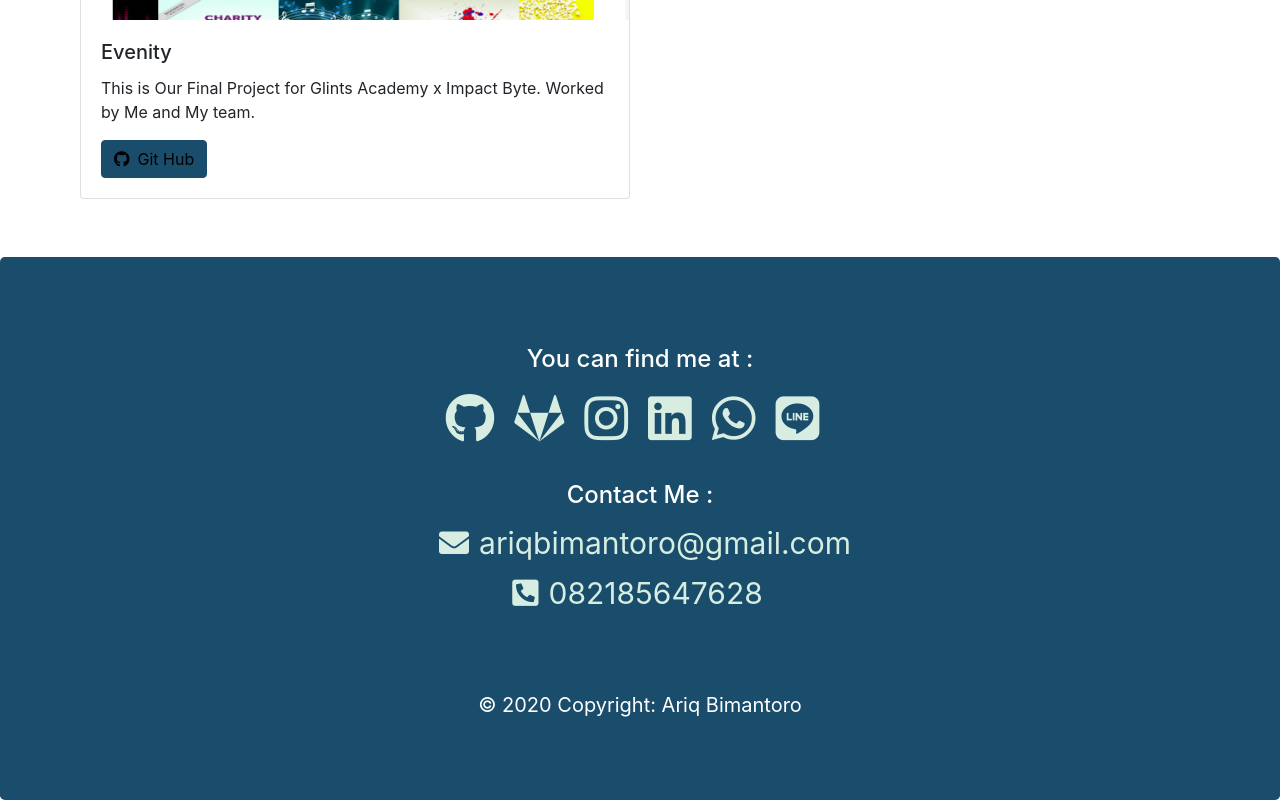
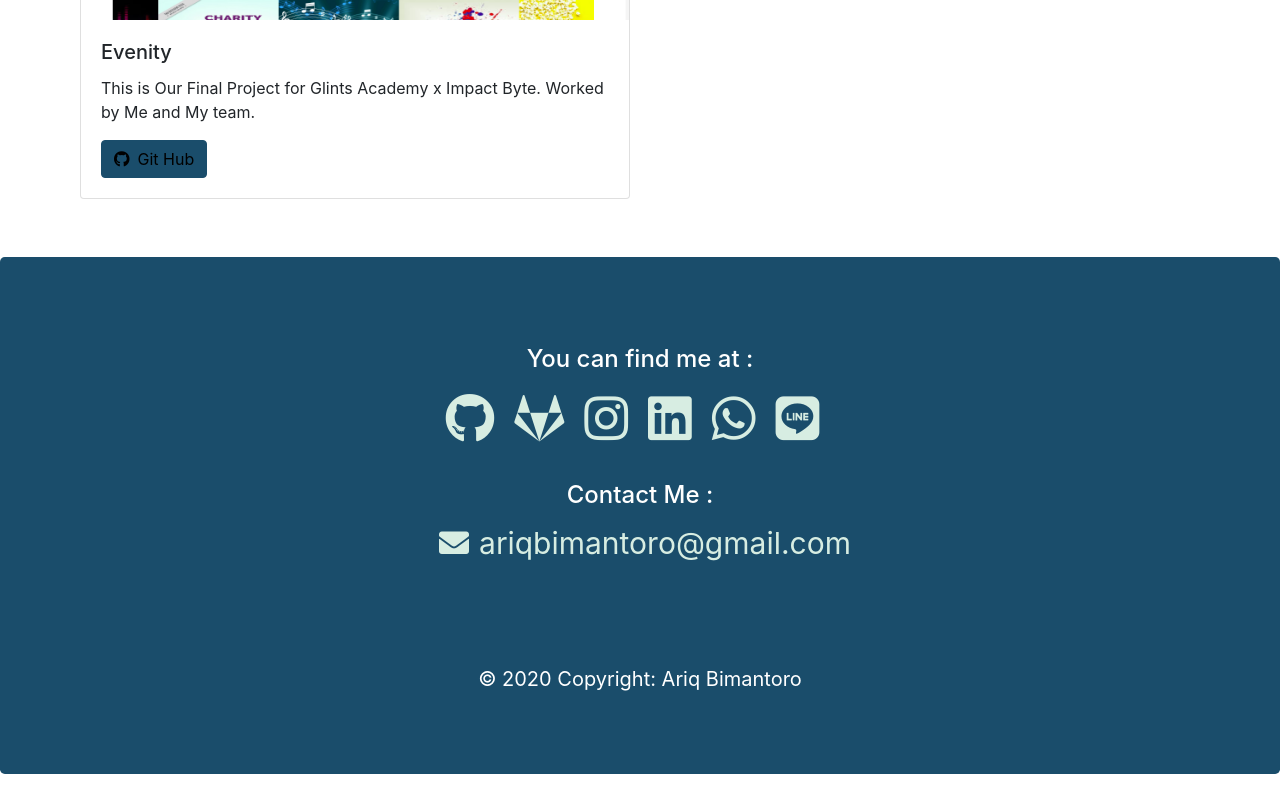
Before and after one commit to arb712/Portfolio-web, a React (Create React App) app: page / in a window 1280 px wide. Shown: the part 3058-3858 px from the top of the page. After the commit the page ends 3832 px from the top, so only its background shows below. Built offline with nearby package versions, Linux system fonts and the light colour scheme.

Commit message:
update contact

```diff
--- a/src/components/footer/index.js
+++ b/src/components/footer/index.js
@@ -24,7 +24,6 @@ const Footer = () => {
             <h4>Contact Me :</h4>
         <a href="mailto:ariqbimantoro@gmail.com" className="contactIcon2"><i className="fa fa-envelope iconCont"></i>ariqbimantoro@gmail.com</a>
            <br></br>
-            <a href="tel:082185647628" className="contactIcon2"><i className="fas fa-phone-square-alt iconCont"></i>082185647628</a>
         </div>
         </Col>
       </Row>
```
